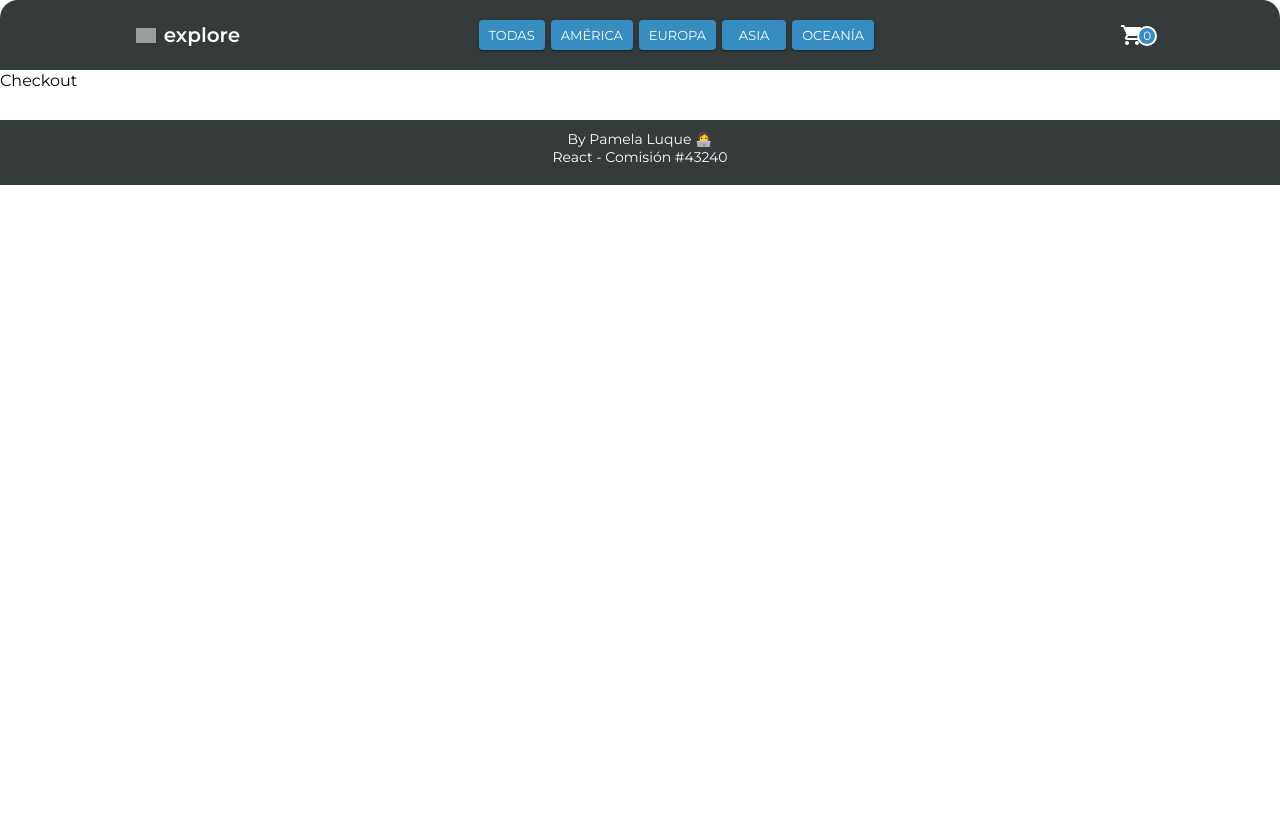
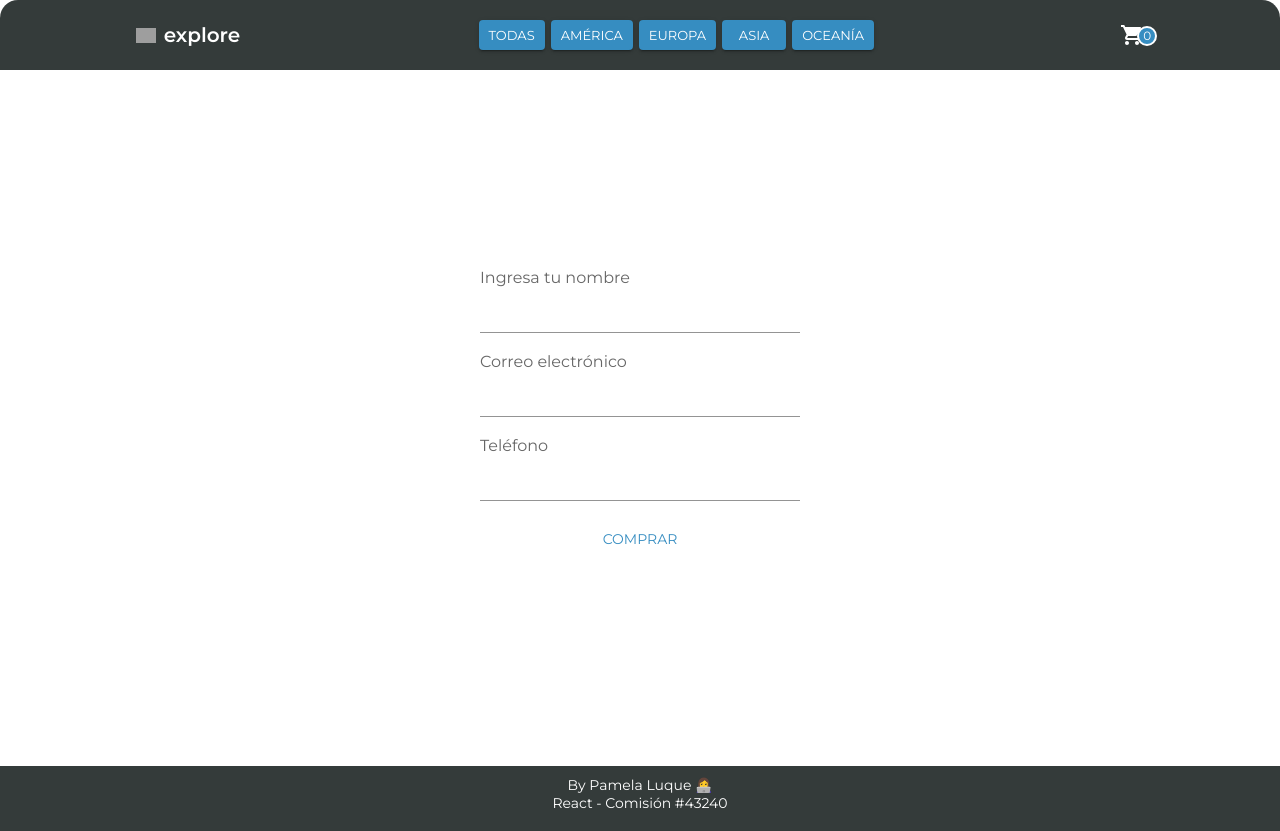
Before and after one commit to pamelaluque/Explore, a React (Vite) app: page /checkout in a window 1280 px wide. Before the commit the page ends 800 px from the top, so only its background shows below. Built offline with nearby package versions, Linux system fonts and the light colour scheme; grey boxes are pictures that could not be loaded.

Commit message:
carrito vacío y ajusto stock

```diff
--- a/package.json
+++ b/package.json
@@ -17,12 +17,15 @@
     "@mui/material": "^5.13.1",
     "@mui/styled-engine-sc": "^5.12.0",
     "firebase": "^9.23.0",
+    "formik": "^2.4.2",
     "react": "^18.2.0",
     "react-dom": "^18.2.0",
     "react-icons": "^4.8.0",
     "react-router-dom": "^6.12.0",
+    "react-spinners": "^0.13.8",
     "styled-components": "^5.3.10",
-    "sweetalert2": "^11.7.12"
+    "sweetalert2": "^11.7.12",
+    "yup": "^1.2.0"
   },
   "devDependencies": {
     "@types/react": "^18.0.28",
--- /dev/null
+++ b/src/components/pages/FirebaseAuth/FirebaseAuth.jsx
@@ -0,0 +1,28 @@
+import { Button } from "@mui/material"
+import { login } from "../../../firebaseConfig"
+import { useNavigate } from "react-router-dom"
+
+
+export const FirebaseAuth = () => {
+    const navigate = useNavigate ()
+
+    let infoInput = {
+        email: "pamelaluque@gmail.com",
+        password: "123456"
+    }
+
+    const handleSubmit = async () => {
+        let res = await login (infoInput)
+        console.log (res)
+        navigate ("/")
+    }
+
+    return (
+    <div>
+        <h1>Estoy en el login</h1>
+        <Button onClick={handleSubmit}>Ingresar</Button>
+        <h2>aun no tienes cuenta?</h2>
+        <Button>Registrarse</Button>
+    </div>
+  )
+}
--- a/src/components/pages/cart/Cart.jsx
+++ b/src/components/pages/cart/Cart.jsx
@@ -1,10 +1,34 @@
 import { Button } from "@mui/material";
 import "./Cart.css";
-import { Link } from "react-router-dom";
+import { Link, useNavigate } from "react-router-dom";
 
 export const Cart = ({ total, cart, limpiarCarrito, removeItemByID }) => {
+  const navigate = useNavigate();
+
   return (
     <div className="mainContainer">
+      {cart.length === 0 ? (
+        <div
+          style={{
+            display: "flex",
+            flexDirection: "column",
+            alignItems: "center",
+          }}
+        >
+          <img
+            style={{ width: "130px" }}
+            src="https://res.cloudinary.com/db8btnoov/image/upload/v1688166389/EXPLORE/world_ojfmvr.svg"
+          ></img>
+          <h4
+            style={{ textAlign: "center", padding: "30px", fontWeight: "500" }}
+          >
+            Tu carrito está vacío, el mundo te espera!
+          </h4>
+          <Button onClick={() => {navigate("/")}} size="small" variant="outlined">
+            Explorar destinos
+          </Button>
+        </div>
+      ) : (
         <div className="containerCart">
           <div className="divCartLeft">
             {cart.map((product) => {
@@ -62,6 +86,7 @@ export const Cart = ({ total, cart, limpiarCarrito, removeItemByID }) => {
             )}
           </div>
         </div>
+      )}
     </div>
   );
 };
--- a/src/components/pages/checkout/Checkout.css
+++ b/src/components/pages/checkout/Checkout.css
@@ -0,0 +1,19 @@
+
+.formDesign{
+    display: flex;
+    flex-direction: column;
+}
+
+.formDesign input{
+    padding: 20px;
+    margin-top: 5px;
+    width: 280px;
+}
+
+.compraOk h4{
+    padding: 20px;
+    text-align: center;
+    font-size: 20px;
+    font-weight: 500;
+    color: rgb(82, 77, 77);
+}
--- a/src/components/pages/checkout/Checkout.jsx
+++ b/src/components/pages/checkout/Checkout.jsx
@@ -1,7 +1,43 @@
+import { Button, TextField } from "@mui/material";
 
+export const Checkout = ({ handleSubmit, handleChange, errors }) => {
+  return (
+    <div className="mainContainer">
+      <div style={{ padding: "20px", margin: "20px" }}>
+        <form className="formDesign" onSubmit={handleSubmit}>
+          <TextField
+            label="Ingresa tu nombre"
+            name="name"
+            size="small"
+            variant="standard"
+            onChange={handleChange}
+            helperText= {errors.name}
+            error= {errors.name ? true : false }
 
-export const Checkout = () => {
-  return (
-    <div>Checkout</div>
-  )
-}
+          />
+          <TextField
+            label="Correo electrónico"
+            name="email"
+            size="small"
+            variant="standard"
+            onChange={handleChange}
+            helperText= {errors.email}
+            error= {errors.email ? true : false }
+          />
+          <TextField
+            label="Teléfono"
+            name="phone"
+            size="small"
+            variant="standard"
+            onChange={handleChange}
+            helperText= {errors.phone}
+            error= {errors.phone ? true : false }
+          />
+          <Button type="submit" style={{ marginTop: "20px" }}>
+            Comprar
+          </Button>
+        </form>
+      </div>
+    </div>
+  );
+};
--- a/src/components/pages/checkout/CheckoutContainer.jsx
+++ b/src/components/pages/checkout/CheckoutContainer.jsx
@@ -1,6 +1,77 @@
-import { Checkout } from "./Checkout"
-import './Checkout.css'
+import { db } from "../../../firebaseConfig";
+import { Checkout } from "./Checkout";
+import "./Checkout.css";
+import { useFormik } from "formik";
+import * as Yup from "yup";
+import { collection, addDoc, updateDoc, doc } from "firebase/firestore";
+import { useContext, useState } from "react";
+import { CartContext } from "../../../context/CartContext/CartContext";
+
 
 export const CheckoutContainer = () => {
-  return <Checkout/>
-}
+  const { cart, getTotalAmount, clearCart } = useContext(CartContext);
+
+  const [orderId, setOrderId] = useState(null);
+
+  let total = getTotalAmount ();
+
+  const { handleSubmit, handleChange, errors } = useFormik({
+    initialValues: {
+      name: "",
+      email: "",
+      phone: "",
+    },
+    onSubmit: (data) => {
+      let order = {
+        buyer: data,
+        items: cart,
+        total: total
+      };
+
+      let ordersCollection = collection(db, "orders");
+      addDoc(ordersCollection, order).then((res) => setOrderId(res.id));
+
+      cart.forEach((product) => {
+        updateDoc(doc(db, "products", product.id), {
+          stock: product.stock - product.quantity,
+        });
+      });
+
+      clearCart();
+    },
+
+    validateOnChange: false,
+    validationSchema: Yup.object({
+      name: Yup.string()
+        .min(3, "Debe ingresar al menos 3 letras")
+        .required("Campo requerido"),
+      email: Yup.string()
+        .email("El email ingresado no es válido")
+        .required("Campo requerido"),
+      phone: Yup.string()
+        .min(10, "El teléfono ingresado no es válido.")
+        .required("Campo requerido"),
+    }),
+  });
+
+  return (
+    <div className="mainContainer">
+      {orderId ? (
+        <div className="compraOk" style={{display:"flex", flexDirection:"column", alignItems:"center"}} >
+          <img style={{width:"150px"}} src="https://res.cloudinary.com/db8btnoov/image/upload/v1688164609/EXPLORE/despegue_l8cbkv.svg"></img>
+          <h4>Gracias por elegirnos! Tu próximo destino te espera!
+          <br />
+          <br />
+          Comprobante: {orderId}
+          </h4>
+        </div>
+      ) : (
+        <Checkout
+          handleSubmit={handleSubmit}
+          handleChange={handleChange}
+          errors={errors}
+        />
+      )}
+    </div>
+  );
+};
--- a/src/components/pages/productDetail/ItemDetailContainer.jsx
+++ b/src/components/pages/productDetail/ItemDetailContainer.jsx
@@ -1,6 +1,5 @@
 import { useContext, useEffect, useState } from "react";
 import { ItemDetail } from "./ItemDetail";
-// import { products } from "../../../productosMocks";
 import "./ItemDetail.css";
 import { useParams } from "react-router-dom";
 import { CartContext } from "../../../context/CartContext/CartContext";
@@ -35,17 +34,17 @@ export const ItemDetailContainer = () => {
   };
 
   useEffect(() => {
-    let itemCollection = collection ( db, "products" )
-    let refDoc = doc (itemCollection, id)
+    let itemCollection = collection(db, "products");
+    let refDoc = doc(itemCollection, id);
 
     getDoc(refDoc)
-    .then((res) =>{
-      setProductSelected ({
-        ...res.data(),
-        id: res.id
+      .then((res) => {
+        setProductSelected({
+          ...res.data(),
+          id: res.id,
+        });
       })
-    })
-    .catch ((err) => console.log(err))
+      .catch((err) => console.log(err));
   }, [id]);
 
   console.log(productSelected);
--- a/src/context/CartContext/CartContext.jsx
+++ b/src/context/CartContext/CartContext.jsx
@@ -45,7 +45,7 @@ const CartContextProvider = ({ children }) => {
   }
 
   const getTotalQuantityById = (id) => {
-    let producto = cart.find ((product)=> product.id === +id)
+    let producto = cart.find (product=> product.id === id)
     console.log (producto?.quantity)
     return producto?.quantity
   }
--- a/src/firebaseConfig.js
+++ b/src/firebaseConfig.js
@@ -1,5 +1,6 @@
 import { initializeApp } from "firebase/app";
 import { getFirestore } from "firebase/firestore";
+import { getAuth, signInWithEmailAndPassword } from "firebase/auth"
 
 const firebaseConfig = {
   apiKey: "AIzaSyCAbqHc-41Hij1HBl7c6gwQE_meRygMs84",
@@ -12,3 +13,10 @@ const firebaseConfig = {
 
 const app = initializeApp(firebaseConfig);
 export const db = getFirestore (app);
+const auth = getAuth(app)
+
+
+export const login = async ({email, password}) => {
+  let res = await signInWithEmailAndPassword( auth, email, password )
+  return res
+}
--- a/src/routes/menuRoutes.js
+++ b/src/routes/menuRoutes.js
@@ -1,3 +1,4 @@
+import { FirebaseAuth } from "../components/pages/FirebaseAuth/FirebaseAuth";
 import { CartContainer } from "../components/pages/cart/CartContainer";
 import { CheckoutContainer } from "../components/pages/checkout/CheckoutContainer";
 import { ItemListContainer } from "../components/pages/itemListContainer/ItemListContainer";
@@ -28,4 +29,9 @@ export const menuRoutes = [
     id: "checkout",
     path: "/checkout",
     Element: CheckoutContainer
+},
+{
+    id: "firebase-auth",
+    path: "/firebase-auth",
+    Element: FirebaseAuth
 }]
```
Also changed, not shown: 1 other file (tests, documents, lock files or other folders). Lines whose indentation alone changed are shown as unchanged.
